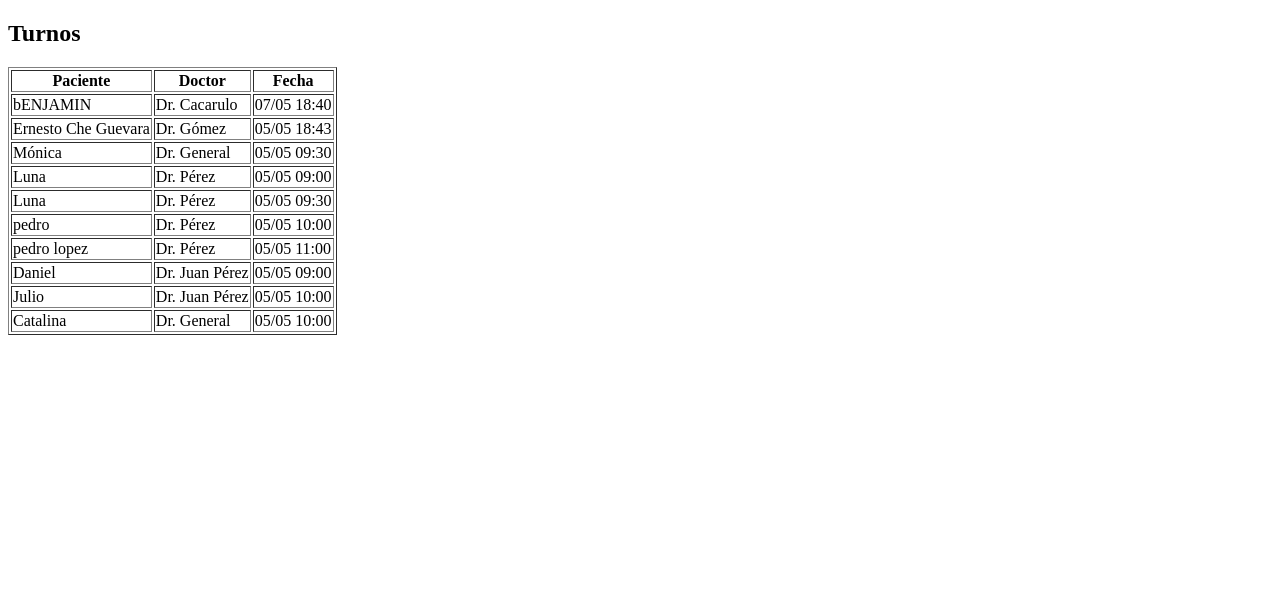
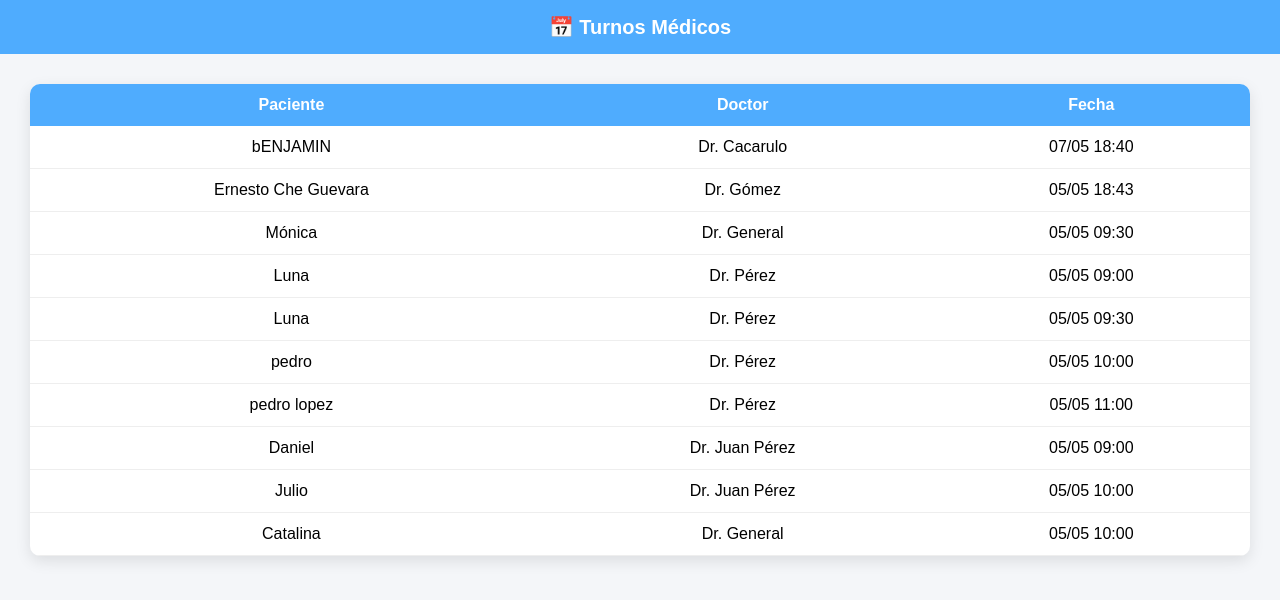
Before and after one commit to danypaez/triage2, a Flask app: page /calendario in a window 1280 px wide. Shown: the top 600 px of the page. Run offline with Flask 3, Linux system fonts and the light colour scheme; the visitor is signed in with stand-in values (Sample User, id 1); data comes from the database, SQL or seed files in the repository.

Commit message:
Update calendario.html

```diff
--- a/templates/calendario.html
+++ b/templates/calendario.html
@@ -1,13 +1,72 @@
 <!DOCTYPE html>
-<html>
+<html lang="es">
 <head>
+    <meta charset="UTF-8">
     <title>Calendario</title>
+
+    <style>
+        body {
+            margin: 0;
+            font-family: Arial, sans-serif;
+            background: #f4f6f9;
+        }
+
+        header {
+            background: #4facfe;
+            color: white;
+            padding: 15px;
+            text-align: center;
+            font-size: 20px;
+            font-weight: bold;
+        }
+
+        .container {
+            padding: 30px;
+        }
+
+        table {
+            width: 100%;
+            border-collapse: collapse;
+            background: white;
+            border-radius: 10px;
+            overflow: hidden;
+            box-shadow: 0 5px 15px rgba(0,0,0,0.1);
+        }
+
+        th {
+            background: #4facfe;
+            color: white;
+            padding: 12px;
+        }
+
+        td {
+            padding: 12px;
+            border-bottom: 1px solid #eee;
+            text-align: center;
+        }
+
+        tr:hover {
+            background: #f1f7ff;
+        }
+
+        .empty {
+            text-align: center;
+            margin-top: 40px;
+            color: #777;
+        }
+    </style>
 </head>
+
 <body>
 
-<h2>Turnos</h2>
+<header>
+    📅 Turnos Médicos
+</header>
 
-<table border="1">
+<div class="container">
+
+    {% if turnos %}
+    <table>
         <tr>
             <th>Paciente</th>
             <th>Doctor</th>
@@ -21,8 +80,12 @@
             <td>{{ t[2] }}</td>
         </tr>
         {% endfor %}
+    </table>
+    {% else %}
+        <div class="empty">No hay turnos cargados</div>
+    {% endif %}
 
-</table>
+</div>
 
 </body>
 </html>
```
Lines whose indentation alone changed are shown as unchanged.
